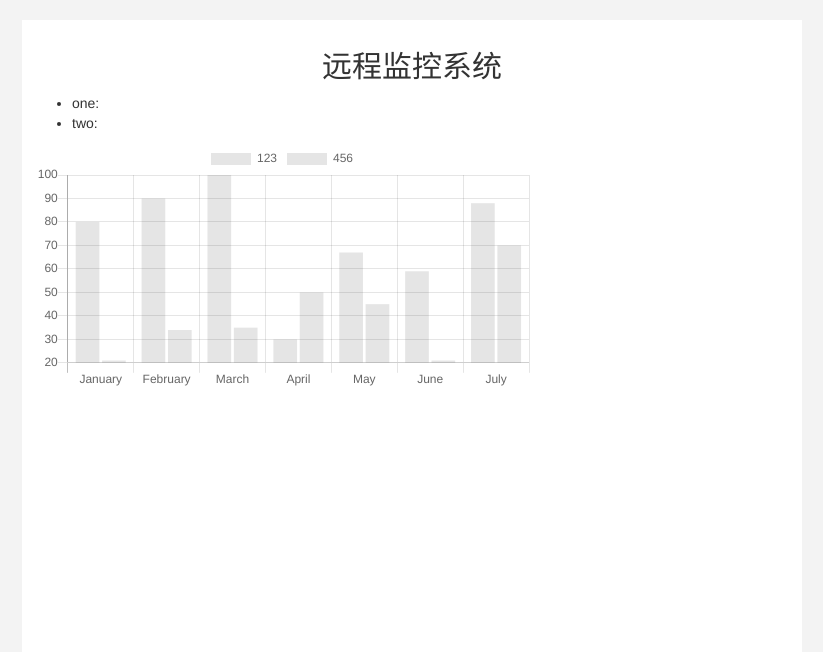
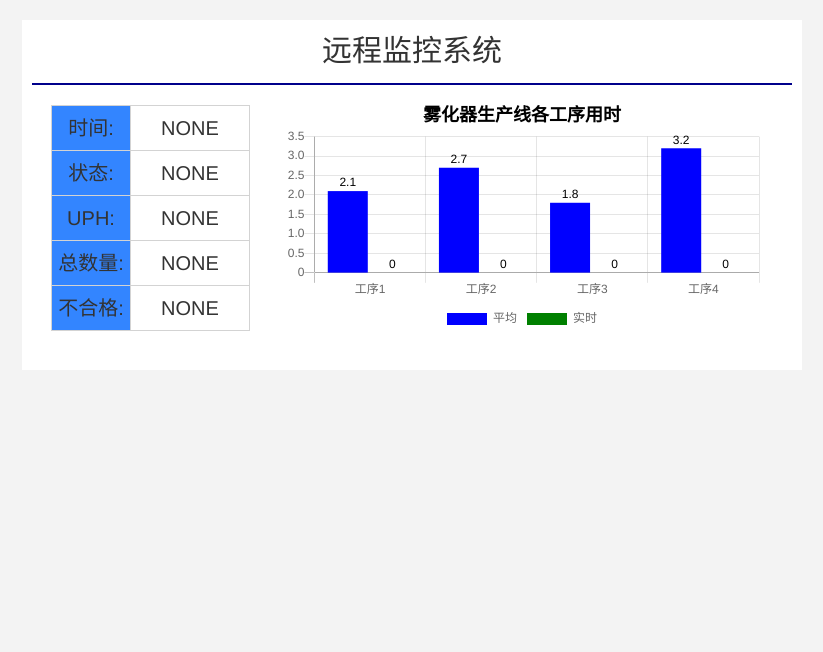
Before and after one commit to wang-jiankun/Django-Defect, a Django app: page / in a window 1280 px wide. Shown: the part 52-704 px from the top of the page, without its empty margins (228-1051 px from the left). Run offline with Django 3.2, Linux system fonts and the light colour scheme; data that the repository does not hold is empty; some libraries are stand-ins or nearby versions.

Commit message:
2019-5-22

```diff
--- a/detection/static/detection/css/base.css
+++ b/detection/static/detection/css/base.css
@@ -139,3 +147,55 @@ body{
 .page_ul {
     margin: 0;
 }
+
+.info_div {
+    /*width: 250px;*/
+    float: left;
+}
+
+.info {
+    list-style:none;
+    padding:20px;
+    width: 250px;
+}
+
+.info li {
+    line-height:40px;
+    font-size:20px;
+}
+
+.item {
+    border: solid 1px lightgray;
+    background: #3385ff;
+    padding: 2px;
+    display: inline-block;
+    width: 80px;
+    margin:0 0 -1px -1px;
+    text-align: center;
+
+}
+
+.data {
+    border: solid 1px lightgray;
+    background: white;
+    padding: 2px;
+    display: inline-block;
+    width: 120px;
+    margin:0 0 -1px -1px;
+    text-align: center;
+}
+
+.chart {
+    width: 480px;
+    float: left;
+    padding-top: 10px;
+}
+
+.title {
+    border-bottom: 2px solid darkblue;
+    padding: 0;
+}
+
+.title p {
+    font-size: 30px;
+}
--- a/detection/views.py
+++ b/detection/views.py
@@ -5,9 +5,10 @@ from django.shortcuts import render, redirect, reverse
 from django.http import HttpResponse
 from django.views import View
 from django.core.paginator import Paginator, PageNotAnInteger, EmptyPage, InvalidPage
+from django.forms.models import model_to_dict
 from .forms import RegisterForm, LoginForm, User
 from .decorators import login_required
-from .models import Log, State
+from .models import Log, State, Chart
 import datetime as dt
 import json
 
@@ -31,9 +32,11 @@ def update(request):
     :param request:
     :return:
     """
-    data = State.objects.last()
-    data_json = {'run_state': data.run_state, 'uph': data.uph, 'detection_num': data.detection_num,
-                 'defect_num': data.defect_num}
+    current_date = dt.date.today()
+    current_time = dt.datetime.now().strftime("%H:%M:%S")
+    state = model_to_dict(State.objects.last())
+    step_time = model_to_dict(Chart.objects.last())
+    data_json = {'date': str(current_date), 'time': current_time, 'state': state, 'step_time': step_time}
     return HttpResponse(json.dumps(data_json), content_type='application/json')
 
 
--- a/templates/index.html
+++ b/templates/index.html
@@ -8,47 +8,117 @@
 
     <script>
         $(document).ready(function(){
-            setInterval(function() {$.get("{% url 'update' %}",function(data){
-                $("#one").html(data.run_state);
-                $("#two").html(data.uph);});
-            }, 50000);
+            setInterval(function() {$.get("{% url 'update' %}",
+                function(data){
+                    $("#time").html(data.time);
+                    $("#state").html(data.state.run_state);
+                    $("#uph").html(data.state.uph);
+                    $("#sum").html(data.state.detection_num);
+                    $("#defect").html(data.state.defect_num);
+                    step_time[0] = data.step_time.step_1;
+                    for (var i=0;i<4;i++){
+                        k = 'step_' + (i+1);
+                        step_time[i] = data.step_time[k];
+                    }
+                    myChart.update();
+                });
+            }, 800);
         });
     </script>
 
 {% endblock %}
 
 {% block main %}
-    <h2 style="text-align: center">远程监控系统</h2>
-    <ul>
-        <li>one: <span id='one'></span> </li>
-        <li>two: <span id='two'></span> </li>
-    </ul>
-    <div style="width:500px;height:500px;" id="bar">
+    <div class="title">
+        <p style="text-align: center">远程监控系统</p>
+    </div>
+
+
+    <div class="info_div">
+        <ul class="info">
+            <li> <span class="item">时间: </span><span class="data" id='time'>NONE</span> </li>
+            <li> <span class="item">状态: </span><span class="data" id='state'>NONE</span> </li>
+            <li> <span class="item">UPH: </span><span class="data" id='uph'>NONE</span> </li>
+            <li> <span class="item">总数量: </span><span class="data" id='sum'>NONE</span> </li>
+            <li> <span class="item">不合格: </span><span class="data" id='defect'>NONE</span> </li>
+        </ul>
+    </div>
+
+    <div class="chart" id="bar">
         <canvas id="myChart"></canvas>
     </div>
 
     <script>
+        var step_time = [0.0, 0.0, 0.0, 0.0];
+        var avg_time = [2.1, 2.7, 1.8, 3.2];
         var ctx = document.getElementById("myChart").getContext("2d");
         var myChart = new Chart(ctx, {
             type: 'bar', // 曲线图-line; 柱形图-bar
             data: {
-                labels : ["January","February","March","April","May","June","July"],
+                labels : ["工序1","工序2","工序3","工序4"],
                 datasets : [
                     {
-                        label: "123",  //当前数据的说明
-                        fill: true,  //是否要显示数据部分阴影面积块  false:不显示
-                        borderColor: "rgba(200,187,205,1)",//数据曲线颜色
-                        pointBackgroundColor: "#fff", //数据点的颜色
-                        data: [80, 90, 100, 30, 67, 59, 88],  //填充的数据
+                        label: "平均",  //当前数据的说明
+                        {#fillColor: "#CCCCFF",#}
+                        {#strokeColor: "rgba(220,220,220,1)",#}
+                        {#highlightFill: "rgba(220,220,220,0.75)",#}
+                        {#highlightStroke: "rgba(220,220,220,1)",#}
+                        backgroundColor: "blue",
+                        data: avg_time,  //填充的数据
                     },
                     {
-                        label: "456",  //当前数据的说明
-                        fill: true,  //是否要显示数据部分阴影面积块  false:不显示
-                        borderColor: "rgba(75,192,192,1)",//数据曲线颜色
-                        pointBackgroundColor: "#fff", //数据点的颜色
-                        data: [21, 34, 35, 50, 45, 21, 70],  //填充的数据
+                        label: "实时",  //当前数据的说明
+                        backgroundColor: "green",
+                        data: step_time,  //填充的数据
                     }
                 ]
+            },
+
+            options: {
+                title: {
+                    display: true,
+                    text: '雾化器生产线各工序用时',
+                    fontSize:18,
+                    fontColor: "#000",
+                },
+                legend: {
+                    position: 'bottom',
+                },
+
+                scales: {
+                    yAxes: [{
+                        ticks: {
+                            beginAtZero: true
+                        }
+                    }]
+                },
+                tooltips: {//工具提示
+                    enabled: false,
+                },
+                animation: {           // 这部分是数值显示的功能实现
+                    duration: 1,
+                    onComplete: function () {
+                        var chartInstance = this.chart;
+
+                        ctx = chartInstance.ctx;
+                        // 以下属于canvas的属性（font、fillStyle、textAlign...）
+                        ctx.font = Chart.helpers.fontString(Chart.defaults.global.defaultFontSize, Chart.defaults.global.defaultFontStyle, Chart.defaults.global.defaultFontFamily);
+                        ctx.fillStyle = "black";
+                        ctx.textAlign = 'center';
+                        ctx.textBaseline = 'bottom';
+
+                        this.data.datasets.forEach(function (dataset, i) {
+                            var meta = chartInstance.controller.getDatasetMeta(i);
+                            meta.data.forEach(function (bar, index) {
+                                var data = dataset.data[index];
+                                ctx.fillText(data, bar._model.x, bar._model.y - 2);
+                            });
+                        });
+                    }
+                }
+
+
+
             }
         });
     </script>
```
Also changed, not shown: other parts of detection/static/detection/css/base.css (+19 -11 lines), templates/detection.html (+6 -6 lines).
